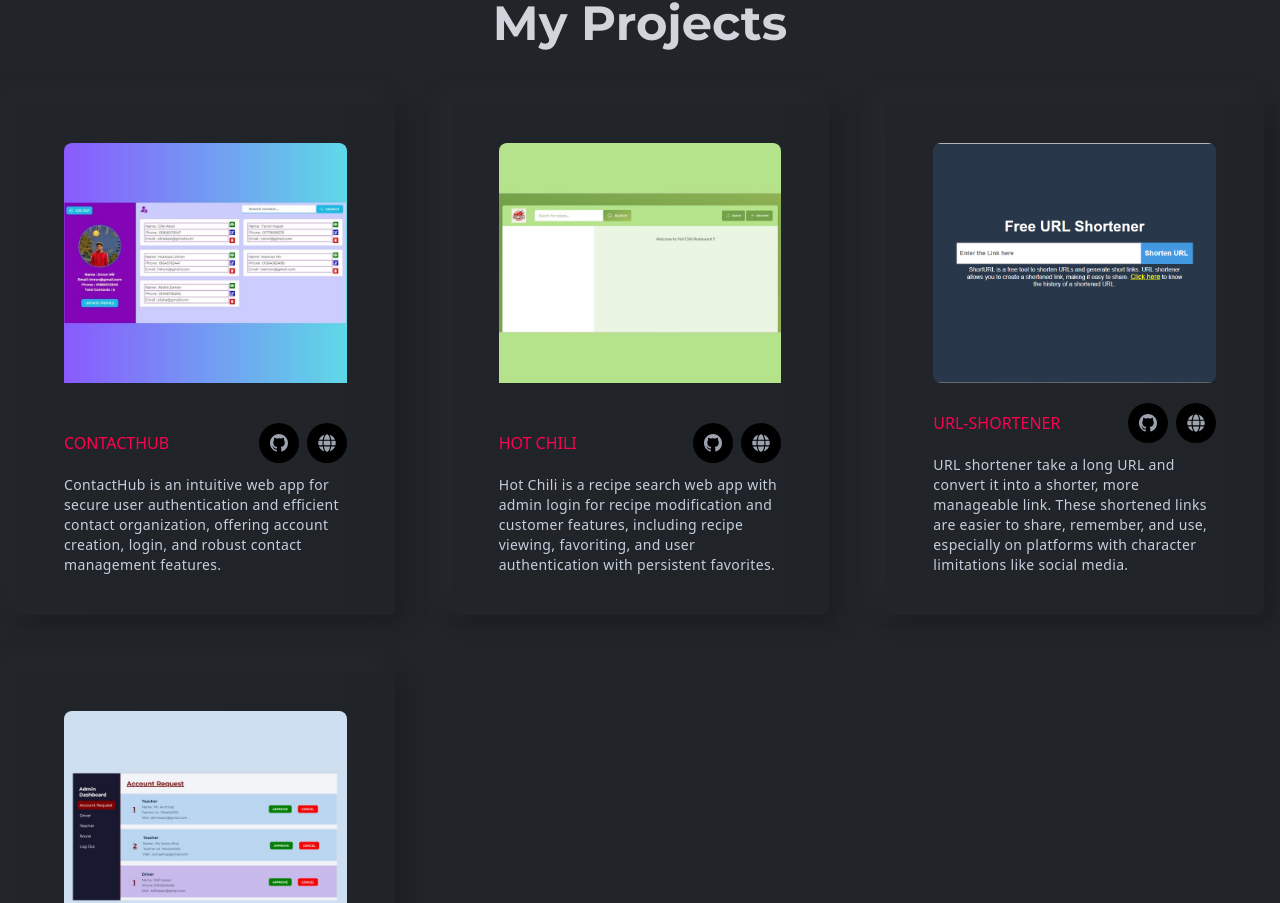
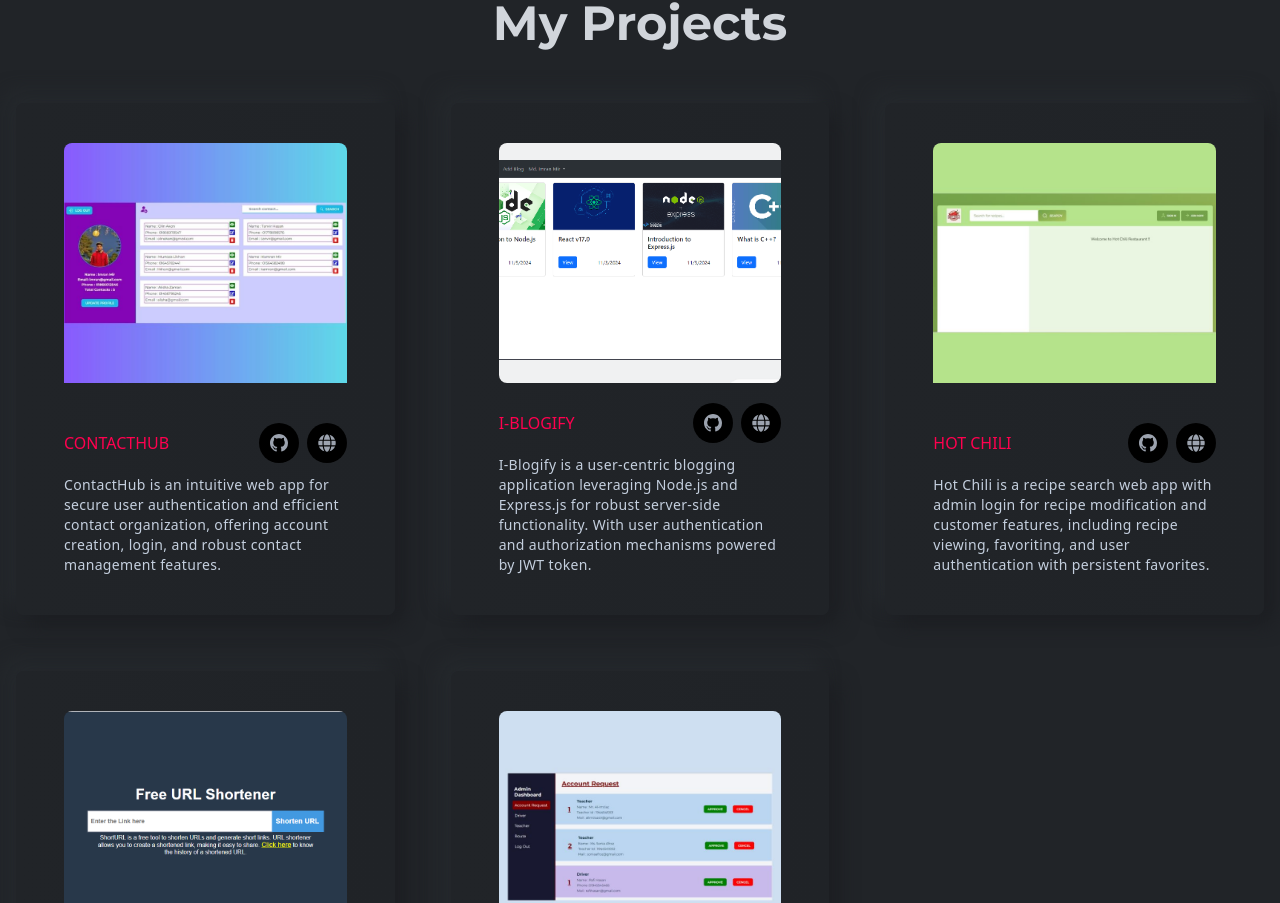
Before and after one commit to ImranMir32/Updated-Portfolio, a React (Create React App) app: page / in a window 1280 px wide. Shown: the part 1635-2538 px from the top of the page. Built offline with nearby package versions, Linux system fonts and the light colour scheme.

Commit message:
Adding I-blogify project

```diff
--- a/src/assets/index.js
+++ b/src/assets/index.js
@@ -8,6 +8,7 @@ import testimonialOne from "./images/testmonial/testimonialOne.png";
 import testimonialTwo from "./images/testmonial/testimonialTwo.png";
 import quote from "./images/testmonial/quote.png";
 import contactImg from "./images/contact/contactImg.png";
+import i_blogify from "./images/projects/I-blogify.png";
 
 export {
   logo,
@@ -20,4 +21,5 @@ export {
   testimonialTwo,
   quote,
   contactImg,
+  i_blogify,
 };
--- a/src/components/projects/Projects.js
+++ b/src/components/projects/Projects.js
@@ -1,6 +1,12 @@
 import React from "react";
 import Title from "../layouts/Title";
-import { contactHub, url, hotChili, teacherGo } from "../../assets/index";
+import {
+  contactHub,
+  url,
+  hotChili,
+  teacherGo,
+  i_blogify,
+} from "../../assets/index";
 import ProjectsCard from "./ProjectsCard";
 
 const Projects = () => {
@@ -23,6 +29,14 @@ const Projects = () => {
           src={contactHub}
           gitHub="https://github.com/ImranMir32/ContactHub-Frontend"
           live="https://singular-snickerdoodle-a4c86f.netlify.app/"
+        />
+        <ProjectsCard
+          title="I-Blogify"
+          des="I-Blogify is a user-centric blogging application leveraging Node.js and Express.js for robust
+          server-side functionality. With user authentication and authorization mechanisms powered by JWT token."
+          src={i_blogify}
+          gitHub="https://github.com/ImranMir32/I-Blogify"
+          live="https://i-blogify.onrender.com"
         />
         <ProjectsCard
           title="Hot Chili"
```
Also changed, not shown: src/assets/images/projects/I-blogify.png (added).
